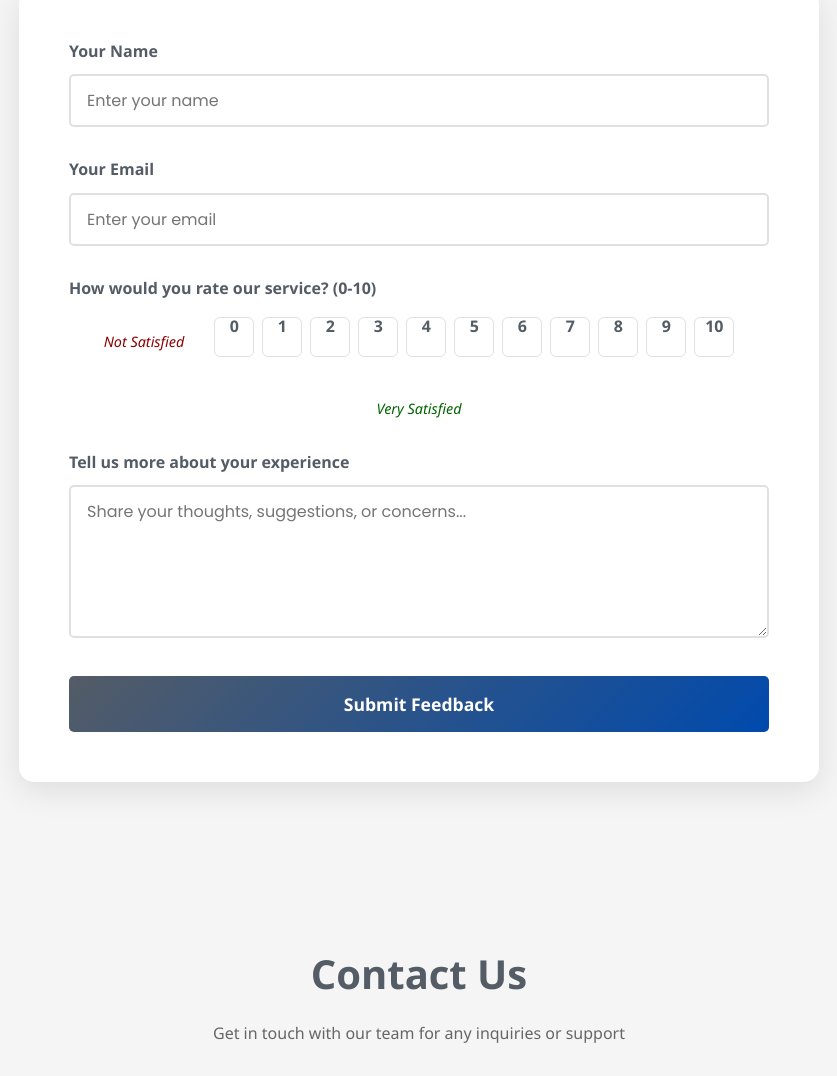
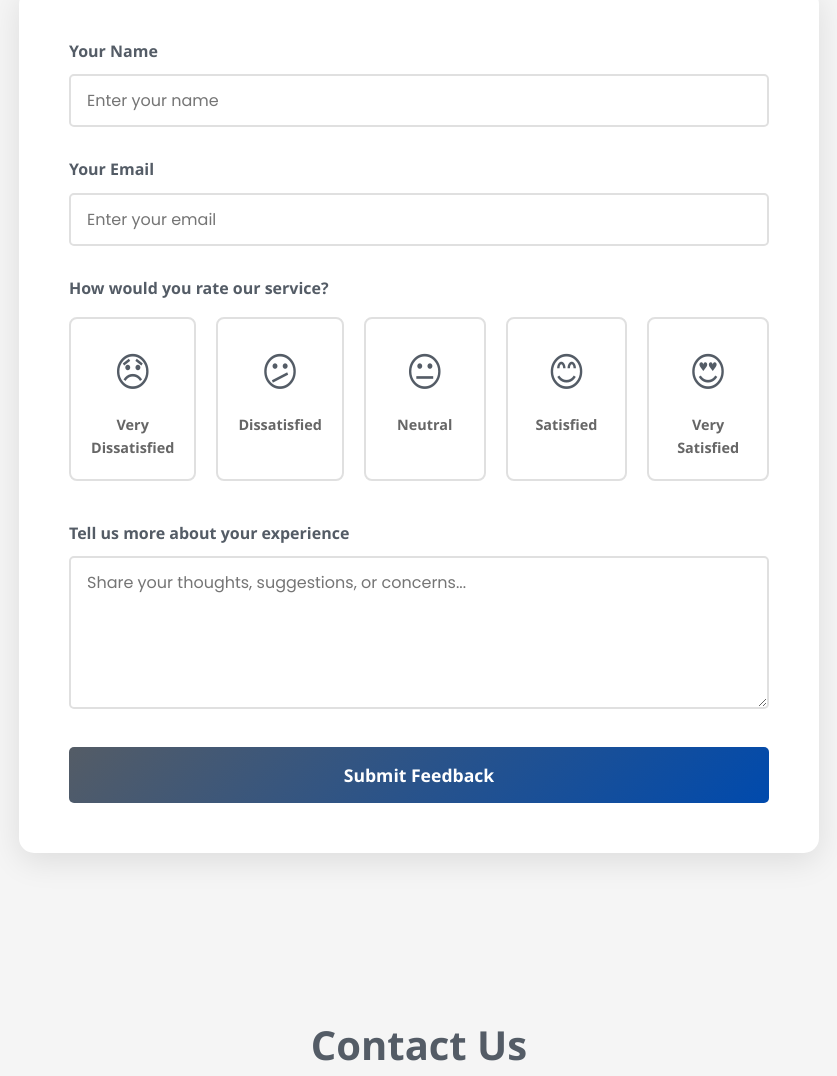
Before and after one commit to semperOli/highspeedwireless, a plain HTML site: page index.html in a window 1280 px wide. Shown: the part 8056-9132 px from the top of the page, without its empty margins (221-1058 px from the left). Drawn offline with Linux system fonts and the light colour scheme.

Commit message:
Fixed NPS

```diff
--- a/index.html
+++ b/index.html
@@ -435,44 +435,37 @@
                     </div>
 
                     <div class="form-group">
-                        <label for="service-rating">How would you rate our service? (0-10)</label>
-                        <div class="rating-wrapper">
-                            <span class="rating-label-left">Not Satisfied</span>
-                            <div class="rating-buttons" role="radiogroup" aria-labelledby="service-rating">
-                                <input type="radio" id="rating-0" name="rating" value="0" required>
-                                <label for="rating-0" class="rating-btn">0</label>
+                        <label for="service-rating">How would you rate our service?</label>
+                        <div class="satisfaction-buttons" role="radiogroup" aria-labelledby="service-rating">
+                            <input type="radio" id="rating-1" name="rating" value="1" required>
+                            <label for="rating-1" class="satisfaction-btn">
+                                <span class="emoji">😞</span>
+                                <span class="label">Very Dissatisfied</span>
+                            </label>
 
-                                <input type="radio" id="rating-1" name="rating" value="1">
-                                <label for="rating-1" class="rating-btn">1</label>
+                            <input type="radio" id="rating-2" name="rating" value="2">
+                            <label for="rating-2" class="satisfaction-btn">
+                                <span class="emoji">😕</span>
+                                <span class="label">Dissatisfied</span>
+                            </label>
 
-                                <input type="radio" id="rating-2" name="rating" value="2">
-                                <label for="rating-2" class="rating-btn">2</label>
+                            <input type="radio" id="rating-3" name="rating" value="3">
+                            <label for="rating-3" class="satisfaction-btn">
+                                <span class="emoji">😐</span>
+                                <span class="label">Neutral</span>
+                            </label>
 
-                                <input type="radio" id="rating-3" name="rating" value="3">
-                                <label for="rating-3" class="rating-btn">3</label>
+                            <input type="radio" id="rating-4" name="rating" value="4">
+                            <label for="rating-4" class="satisfaction-btn">
+                                <span class="emoji">😊</span>
+                                <span class="label">Satisfied</span>
+                            </label>
 
-                                <input type="radio" id="rating-4" name="rating" value="4">
-                                <label for="rating-4" class="rating-btn">4</label>
-
-                                <input type="radio" id="rating-5" name="rating" value="5">
-                                <label for="rating-5" class="rating-btn">5</label>
-
-                                <input type="radio" id="rating-6" name="rating" value="6">
-                                <label for="rating-6" class="rating-btn">6</label>
-
-                                <input type="radio" id="rating-7" name="rating" value="7">
-                                <label for="rating-7" class="rating-btn">7</label>
-
-                                <input type="radio" id="rating-8" name="rating" value="8">
-                                <label for="rating-8" class="rating-btn">8</label>
-
-                                <input type="radio" id="rating-9" name="rating" value="9">
-                                <label for="rating-9" class="rating-btn">9</label>
-
-                                <input type="radio" id="rating-10" name="rating" value="10">
-                                <label for="rating-10" class="rating-btn">10</label>
-                            </div>
-                            <span class="rating-label-right">Very Satisfied</span>
+                            <input type="radio" id="rating-5" name="rating" value="5">
+                            <label for="rating-5" class="satisfaction-btn">
+                                <span class="emoji">😍</span>
+                                <span class="label">Very Satisfied</span>
+                            </label>
                         </div>
                     </div>
 
--- a/styles.css
+++ b/styles.css
@@ -1155,66 +1155,61 @@ nav ul li a:hover::after {
     box-shadow: 0 0 0 3px rgba(84, 92, 102, 0.1);
 }
 
-.rating-wrapper {
+.satisfaction-buttons {
+    display: grid;
+    grid-template-columns: repeat(5, 1fr);
+    gap: var(--spacing-md);
+    margin-top: var(--spacing-sm);
+}
+
+.satisfaction-buttons input[type="radio"] {
+    display: none;
+}
+
+.satisfaction-btn {
     display: flex;
+    flex-direction: column;
     align-items: center;
     justify-content: center;
-    gap: var(--spacing-lg);
-    flex-wrap: wrap;
-    margin-top: var(--spacing-sm);
-}
-
-.rating-label-left,
-.rating-label-right {
-    font-size: 0.9rem;
-    font-style: italic;
-    white-space: nowrap;
-}
-
-.rating-label-left {
-    color: #8b0000;
-}
-
-.rating-label-right {
-    color: #006400;
-}
-
-.rating-buttons {
-    display: flex;
-    gap: 8px;
-    flex-wrap: nowrap;
-}
-
-.rating-buttons input[type="radio"] {
-    display: none;
-}
-
-.rating-btn {
-    width: 40px;
-    height: 40px;
-    display: flex;
-    align-items: center;
-    justify-content: center;
-    border: 1px solid var(--color-gray-medium);
-    border-radius: 6px;
+    padding: var(--spacing-md);
+    border: 2px solid var(--color-gray-medium);
+    border-radius: var(--radius-md);
     cursor: pointer;
-    font-weight: 500;
-    font-size: 1rem;
-    transition: all 0.2s;
-    color: var(--color-text-secondary);
+    transition: all var(--transition-normal);
     background-color: var(--color-white);
     text-align: center;
-    line-height: 1;
-}
-
-.rating-btn:hover {
-    background-color: #f0f0f0;
-}
-
-.rating-buttons input[type="radio"]:checked + .rating-btn {
-    background-color: var(--primary-color);
+    min-height: 100px;
+}
+
+.satisfaction-btn:hover {
     border-color: var(--primary-color);
-    color: var(--color-white);
+    background-color: rgba(84, 92, 102, 0.05);
+    transform: translateY(-3px);
+    box-shadow: var(--shadow-md);
+}
+
+.satisfaction-btn .emoji {
+    font-size: 2.5rem;
+    margin-bottom: var(--spacing-xs);
+    display: block;
+}
+
+.satisfaction-btn .label {
+    font-size: 0.9rem;
+    font-weight: 600;
+    color: var(--color-text-secondary);
+    display: block;
+}
+
+.satisfaction-buttons input[type="radio"]:checked + .satisfaction-btn {
+    border-color: var(--primary-color);
+    background: linear-gradient(135deg, rgba(84, 92, 102, 0.1), rgba(0, 212, 255, 0.1));
+    box-shadow: var(--shadow-lg);
+}
+
+.satisfaction-buttons input[type="radio"]:checked + .satisfaction-btn .label {
+    color: var(--primary-color);
+    font-weight: 700;
 }
 
 .rating-labels {
@@ -1595,30 +1590,21 @@ footer {
         padding: var(--spacing-lg);
     }
 
-    .rating-wrapper {
-        flex-direction: column;
+    .satisfaction-buttons {
+        grid-template-columns: 1fr;
         gap: var(--spacing-sm);
     }
 
-    .rating-label-left {
-        order: -1;
-        align-self: flex-start;
-    }
-
-    .rating-label-right {
-        order: 1;
-        align-self: flex-end;
-    }
-
-    .rating-buttons {
-        order: 0;
-        gap: 6px;
-    }
-
-    .rating-btn {
-        width: 35px;
-        height: 35px;
-        font-size: 0.9rem;
+    .satisfaction-btn {
+        min-height: 80px;
+    }
+
+    .satisfaction-btn .emoji {
+        font-size: 2rem;
+    }
+
+    .satisfaction-btn .label {
+        font-size: 0.85rem;
     }
 
     /* Footer */
```
